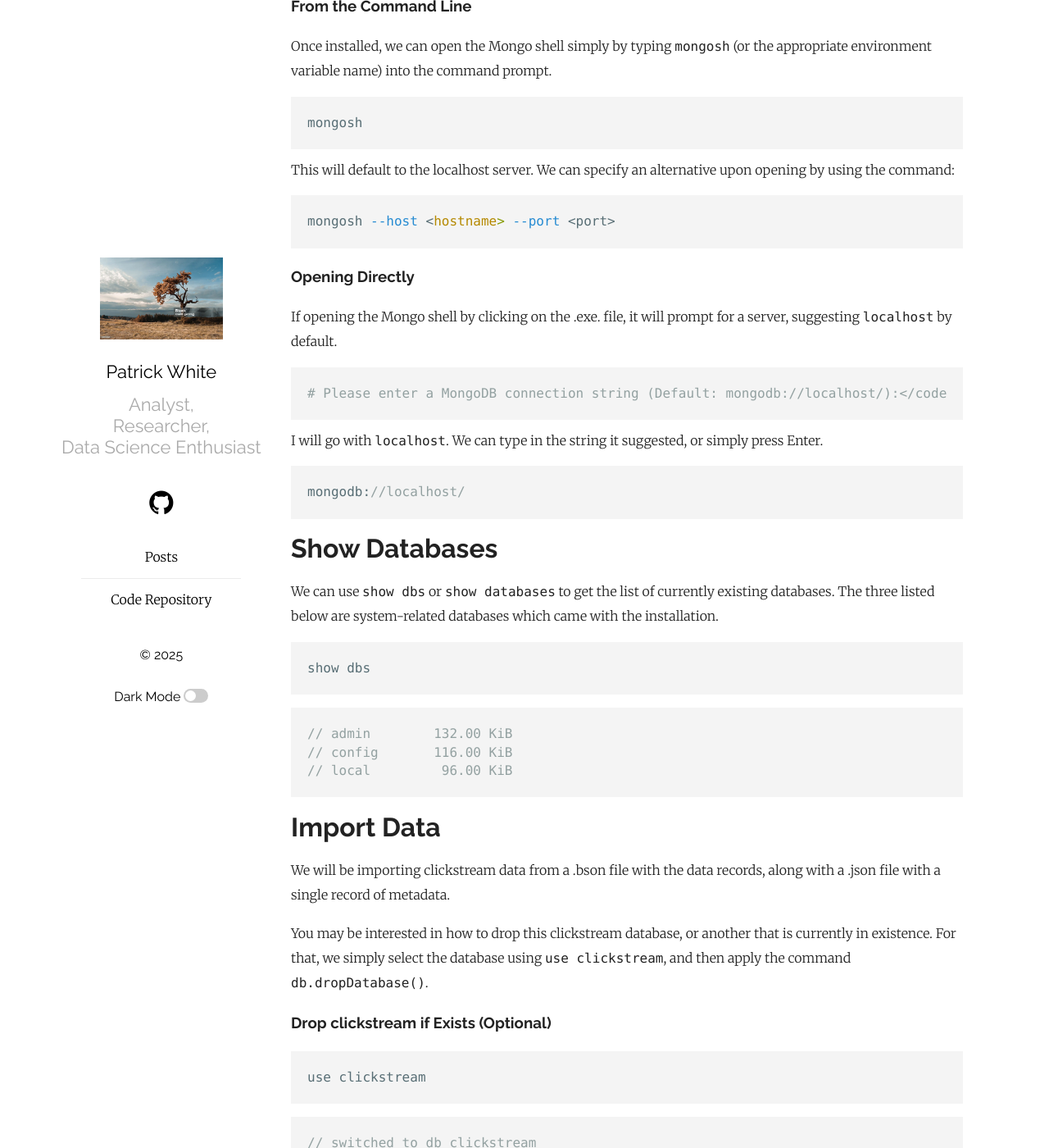
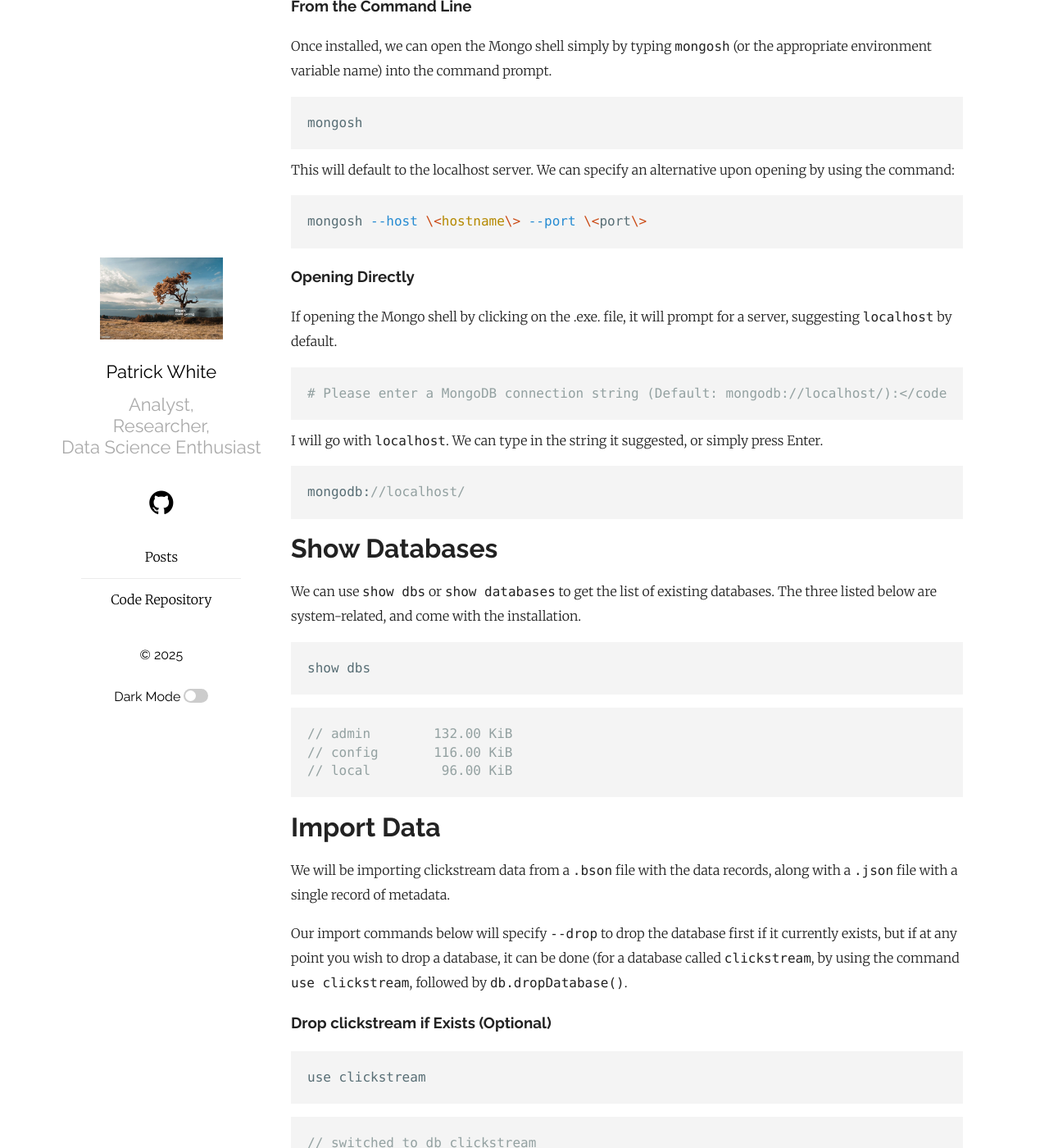
Before and after one commit to pw398/pw398.github.io, a Jekyll site: the page built from _posts/2025-05-28-MongoDB-via-MongoShell.md, in a window 1280 px wide and 1400 px high, scrolled down 2814 px. Shown: the whole window at 82% size. Built offline with Jekyll 4.4.1, drawn with Linux system fonts in a browser that asks for light colours; formulas are drawn with MathJax 3.

Commit message:
Add files via upload

````diff
--- a/_posts/2025-05-28-MongoDB-via-MongoShell.md
+++ b/_posts/2025-05-28-MongoDB-via-MongoShell.md
@@ -96,7 +96,7 @@ mongosh
 This will default to the localhost server. We can specify an alternative upon opening by using the command:
 
 ```bash
-mongosh --host <hostname> --port <port>
+mongosh --host \<hostname\> --port \<port\>
 ```
 
 
@@ -117,7 +117,7 @@ mongodb://localhost/
 
 # Show Databases
 
-We can use <code>show dbs</code> or <code>show databases</code> to get the list of currently existing databases. The three listed below are system-related databases which came with the installation.
+We can use <code>show dbs</code> or <code>show databases</code> to get the list of existing databases. The three listed below are system-related, and come with the installation.
 
 ```js
 show dbs
@@ -135,12 +135,9 @@ show dbs
 
 # Import Data
 
+We will be importing clickstream data from a <code>.bson</code> file with the data records, along with a <code>.json</code> file with a single record of metadata.
 
-
-
-We will be importing clickstream data from a .bson file with the data records, along with a .json file with a single record of metadata.
-
-You may be interested in how to drop this clickstream database, or another that is currently in existence. For that, we simply select the database using <code>use clickstream</code>, and then apply the command <code>db.dropDatabase()</code>.
+Our import commands below will specify <code>--drop</code> to drop the database first if it currently exists, but if at any point you wish to drop a database, it can be done (for a database called <code>clickstream</code>, by using the command <code>use clickstream</code>, followed by <code>db.dropDatabase()</code>.
 
 
 ### Drop clickstream if Exists (Optional)
````
